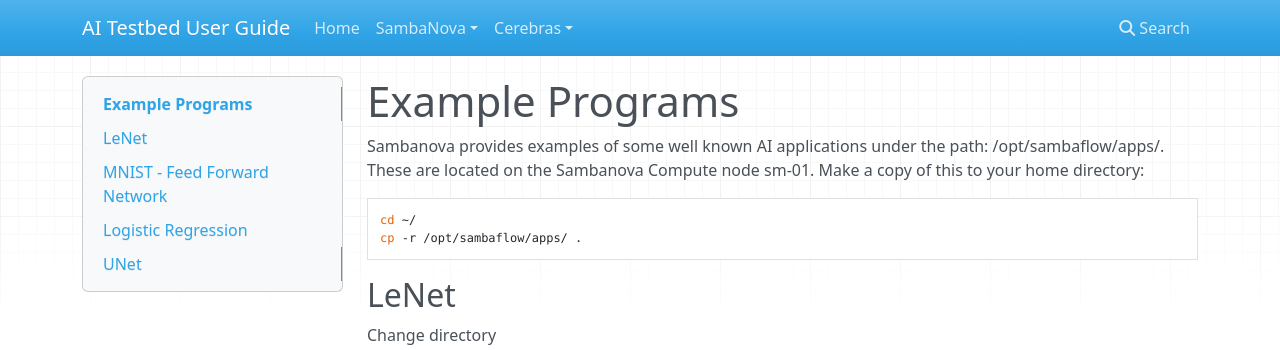
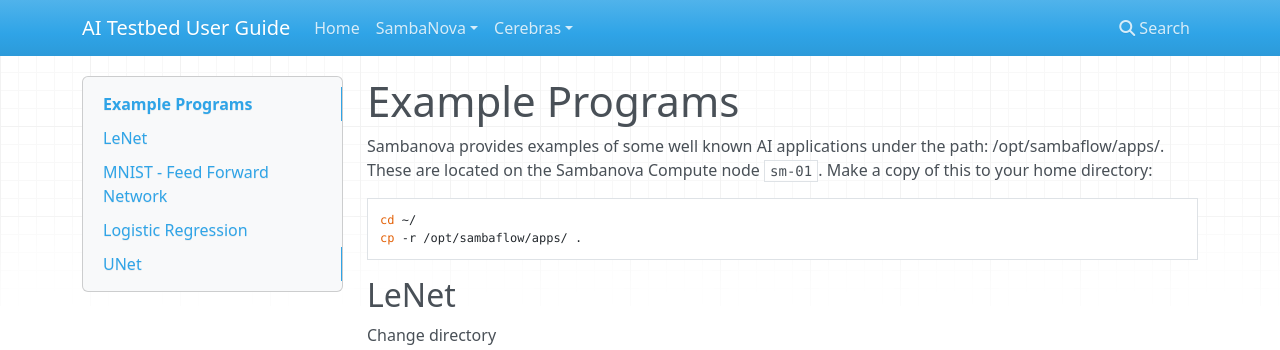
Before and after one commit to argonne-lcf/ai-testbed-userdocs, an MkDocs documentation site: the page built from docs/sambanova/Example-Programs.md, in a window 1280 px wide and 900 px high. Shown: the top 350 px of the window. Built offline with MkDocs 1.6.1, drawn with Linux system fonts in a browser that asks for light colours; nearby versions of some CDN libraries.

````diff
--- a/docs/sambanova/Example-Programs.md
+++ b/docs/sambanova/Example-Programs.md
@@ -1,6 +1,6 @@
 # Example Programs
 
-Sambanova provides examples of some well known AI applications under the path: /opt/sambaflow/apps/. These are located on the Sambanova Compute node sm-01. Make a copy of this to your home directory:
+Sambanova provides examples of some well known AI applications under the path: /opt/sambaflow/apps/. These are located on the Sambanova Compute node `sm-01`. Make a copy of this to your home directory:
 
 ```bash
 cd ~/
````
